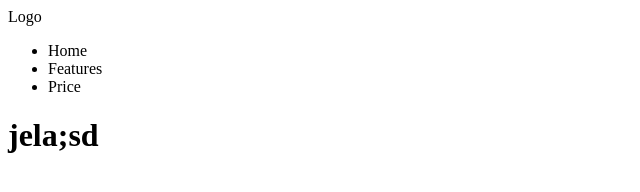
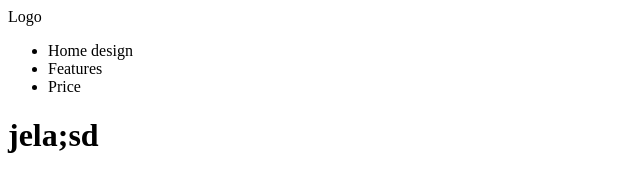
Before and after one commit to jawadalhajj88-cmd/First_git_project, a plain HTML site: page index.html in a window 1280 px wide. Shown: the full height of the page, 0-640 px from the left. Drawn offline with Linux system fonts and the light colour scheme.

Commit message:
Update index.html

```diff
--- a/index.html
+++ b/index.html
@@ -12,7 +12,7 @@
 
     <nav>
         <ul>
-            <li>Home</li>
+            <li>Home design</li>
             <li>Features</li>
             <li>Price</li>
         </ul>
```
